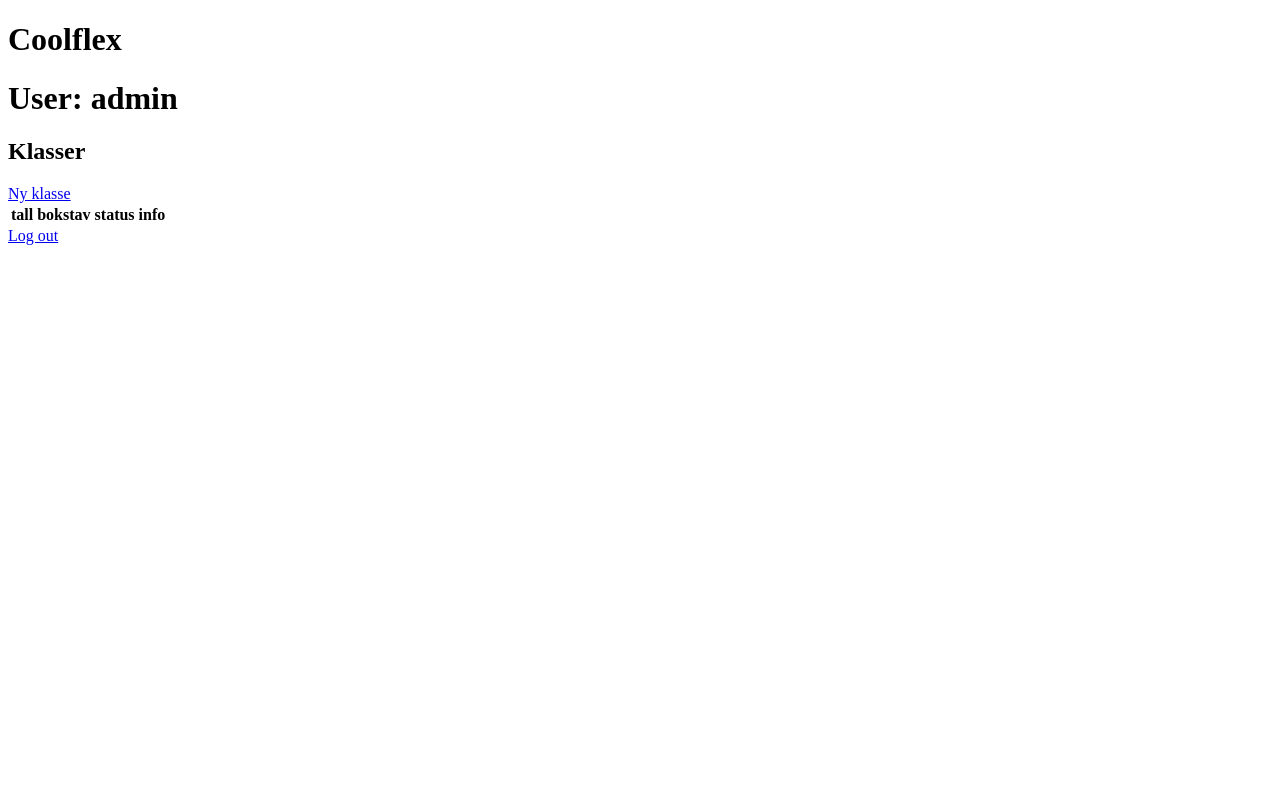
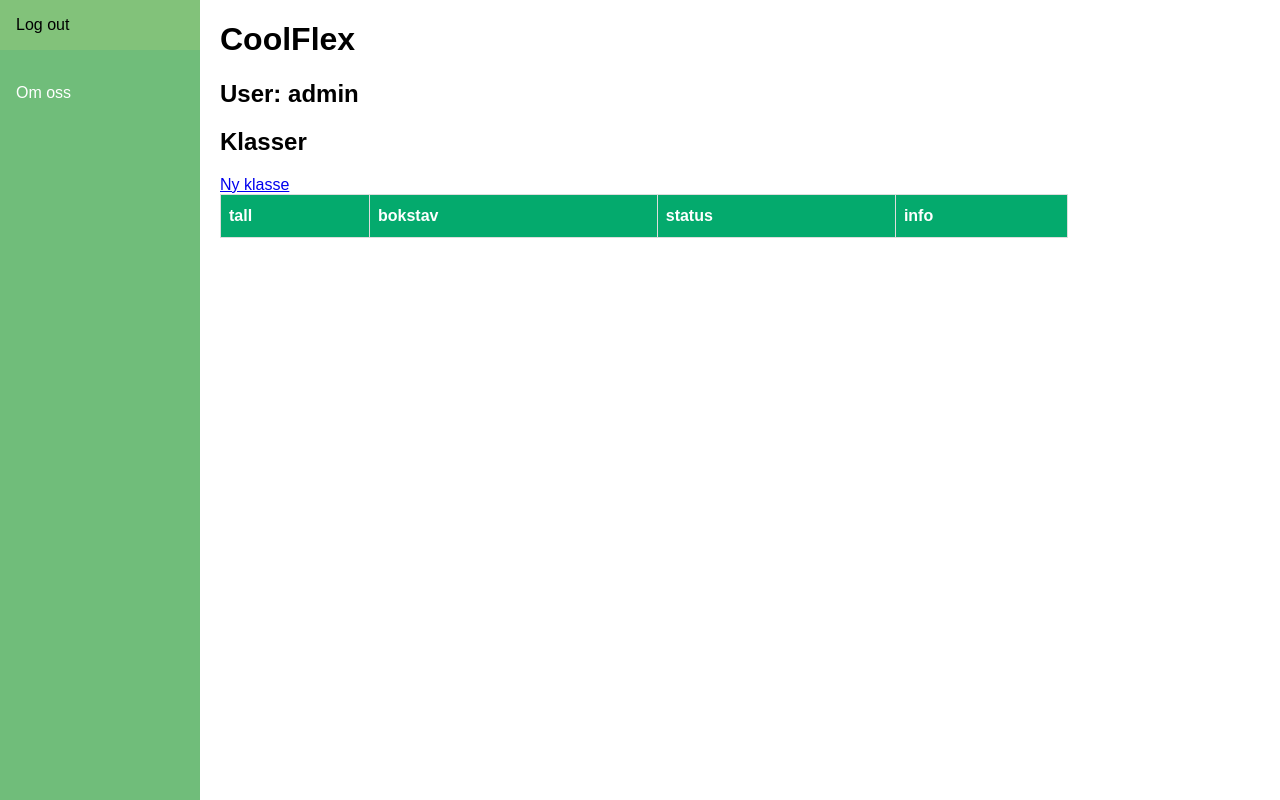
Before and after one commit to sofiefe/elsyspk, a Django app: page /klasse in a window 1280 px wide. Run offline with Django 3.2, Linux system fonts and the light colour scheme; a user stored in the database is signed in; data comes from the database, SQL or seed files in the repository; both versions use the stored data as it was after the commit; lists and menus that the app fills with data are empty.

Commit message:
adding styling to base.html

```diff
--- a/coolflex/forms.py
+++ b/coolflex/forms.py
@@ -26,3 +26,8 @@ class CoolUserForm(forms.ModelForm):
 	class Meta:
 		model = CoolUser
 		fields = ("first_name", "last_name", "klasse", "teacher", "parent" )
+
+class UpdateCoolUserForm(forms.ModelForm):
+	class Meta:
+		model = CoolUser
+		fields = ("first_name", "last_name", "klasse", "parent" )
--- a/coolflex/templates/coolflex/base.html
+++ b/coolflex/templates/coolflex/base.html
@@ -1,16 +1,90 @@
 <!DOCTYPE html>
 <html lang="en">
 <head>
-   <meta charset="UTF-8">
-   <title>Coolflex</title>
+<title>CoolFlex</title>
+<meta charset="utf-8">
+<meta name="viewport" content="width=device-width, initial-scale=1">
+<style>
+#coolflex {
+  font-family: Arial, Helvetica, sans-serif;
+  border-collapse: collapse;
+  width: 80%;
+}
+
+#coolflex td, #coolflex th {
+  border: 1px solid #ddd;
+  padding: 8px;
+}
+
+#coolflex tr:nth-child(even){background-color: #f2f2f2;}
+
+#coolflex tr:hover {background-color: #ddd;}
+
+#coolflex th {
+  padding-top: 12px;
+  padding-bottom: 12px;
+  text-align: left;
+  background-color: #04AA6D;
+  color: white;
+}
+* {
+  box-sizing: border-box;
+}
+
+body {
+  margin: 0;
+  font-family: Arial, Helvetica, sans-serif;
+}
+
+/* Style the side navigation */
+.sidenav {
+  height: 100%;
+  width: 200px;
+  position: fixed;
+  z-index: 1;
+  top: 0;
+  left: 0;
+  background-color: rgb(112, 189, 122);
+  overflow-x: hidden;
+}
+
+
+/* Side navigation links */
+.sidenav a {
+  color: white;
+  padding: 16px;
+  text-decoration: none;
+  display: block;
+}
+
+/* Change color on hover */
+.sidenav a:hover {
+  background-color: rgb(130, 194, 122);
+  color: black;
+}
+
+/* Style the content */
+.content {
+  margin-left: 200px;
+  padding-left: 20px;
+}
+</style>
 </head>
 <body>
-  <h1>Coolflex</h1>
 
-  {% block content %}
+<div class="sidenav">
+  {% block sidenav %}
 
   {% endblock %}
-  <!--if user is logged in show frontpage-->
+  <a href="#">Om oss</a>
+</div>
+
+<div class="content">
+  <h1>CoolFlex</h1>
+  {% block content%}
+
+  {% endblock %}
+</div>
 
 </body>
 </html>
--- a/coolflex/templates/coolflex/frontpage.html
+++ b/coolflex/templates/coolflex/frontpage.html
@@ -2,10 +2,10 @@
 {% load static %}
 
 {% block content %}
-<h1>User: {{ name }}</h1>
+<h2>User: {{ name }}</h2>
 <h2>Klasser</h2>
 <a href="{% url 'createklasse' %}">Ny klasse</a> <br>
-<table>
+<table id="coolflex">
     <thead>
       <tr>
         <th>tall</th>
@@ -20,13 +20,17 @@
           <td> {{ klasse.grade }} </td>
           <td> {{ klasse.letter }} </td>
           <td> {{ klasse.sum }}/{{ klasse.total }}</td>
-          <td> <a href="{% url 'klasse' klasse.id %}">info</a> </td>
-          <td> <a href="{% url 'updateklasse' klasse.id %}">oppdater</a> </td>
-          <td> <a href="{% url 'deleteklasse' klasse.id %}">slett</a> </td>
+          <td> <a class="button" href="{% url 'klasse' klasse.id %}">info</a> </td>
+          <td> <a class="button" href="{% url 'updateklasse' klasse.id %}">oppdater</a> </td>
+          <td> <a class="button" href="{% url 'deleteklasse' klasse.id %}">slett</a> </td>
         </tr>
       {% endfor %}
     </tbody>
     </table>
-    <a class="logout-button" href="{% url 'logout' %}">Log out</a> <br>
+
 
 {% endblock %}
+
+{% block sidenav %}
+<a href="{% url 'logout' %}">Log out</a> <br>
+{% endblock %}
--- a/coolflex/views.py
+++ b/coolflex/views.py
@@ -13,7 +13,7 @@ from django.contrib.auth.mixins import LoginRequiredMixin
 from django.contrib.auth.forms import AuthenticationForm
 from django.urls import reverse_lazy
 from django.contrib import messages
-from .forms import NewUserForm, KlasseForm, CoolUserForm
+from .forms import NewUserForm, KlasseForm, CoolUserForm, UpdateCoolUserForm
 
 nicknames = [
     "bestie", "girly", "queen", "king", "boo", "bud", "buddy", "bro", "broski", "bff", "soulmate", "stinky", "homegirl", "bruh", "fave"
@@ -248,7 +248,7 @@ class CreateCoolUser(CreateView):
 class UpdateCoolUser(UpdateView):
 	model = CoolUser
 	template_name = "coolflex/cooluser_update.html"
-	form_class = CoolUserForm
+	form_class = UpdateCoolUserForm
 	success_url = reverse_lazy('frontpage')
 
 class DeleteCoolUser(DeleteView):
```
Also changed, not shown: coolflex/templates/coolflex/klasse.html (+6 -2 lines), db.sqlite3.
